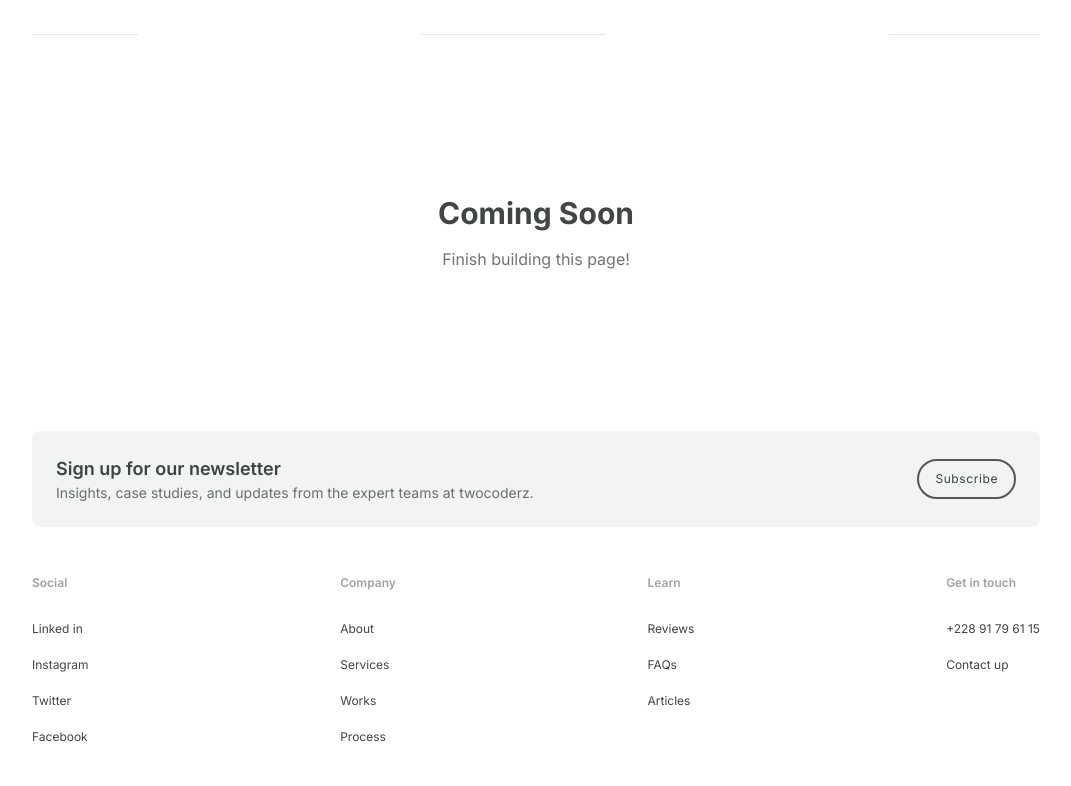
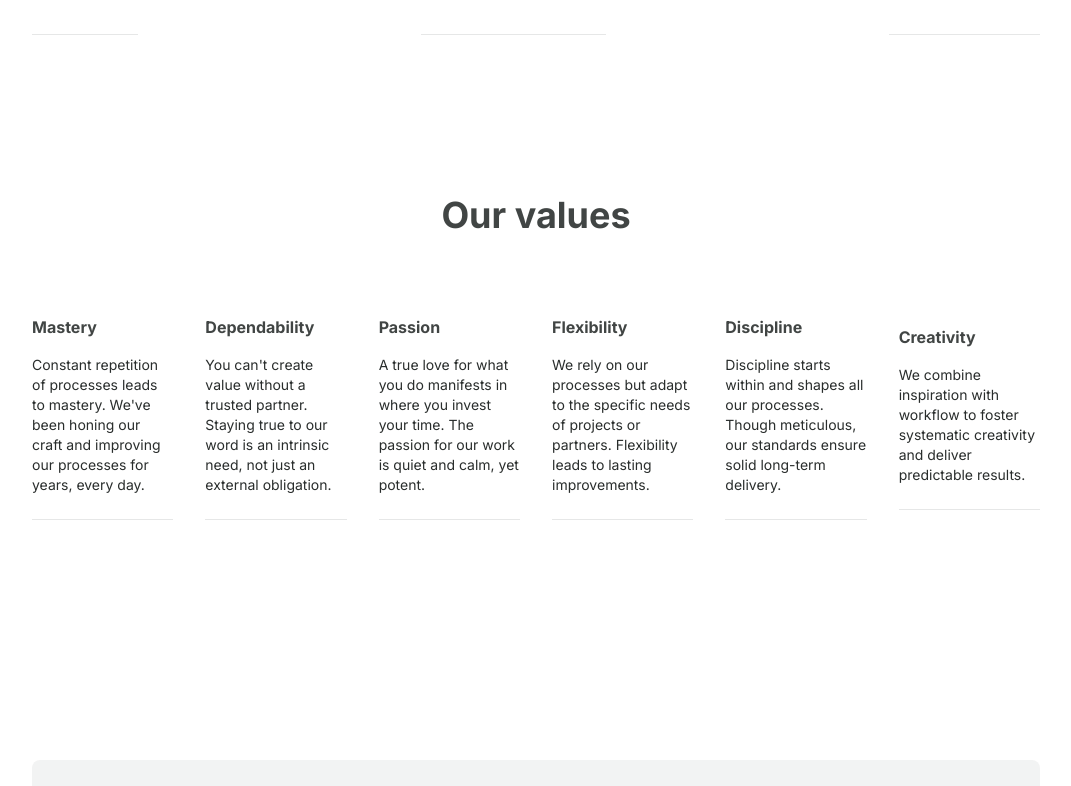
Before and after one commit to twocoderz/twocoderz.team, a React (Vite) app: page /about in a window 1280 px wide. Shown: the part 598-1384 px from the top of the page, without its empty margins (104-1175 px from the left). Built offline with nearby package versions, Linux system fonts and the light colour scheme.

Commit message:
coding values

```diff
--- a/src/pages/about/AboutPage.tsx
+++ b/src/pages/about/AboutPage.tsx
@@ -3,6 +3,7 @@ import { HeroSection } from "../../shared/components/sections/HeroSection";
 import Container from "../../shared/components/ui/Container";
 import Section from "../../shared/components/ui/Section";
 import AboutStats from "./components/AboutStats";
+import AboutValues from "./components/AboutValues";
 
 export default function AboutPage() {
   return (
@@ -20,15 +21,9 @@ export default function AboutPage() {
         </Container>
       </Section>
       {/* Add Mission/Vision section */}
-
       <Section>
         <Container>
-          <div className="text-center">
-            <h2 className="text-3xl font-bold text-black-80 mb-p4">
-              Coming Soon
-            </h2>
-            <p className="text-black-60">Finish building this page!</p>
-          </div>
+          <AboutValues />
         </Container>
       </Section>
     </Layout>
--- /dev/null
+++ b/src/pages/about/components/AboutValues.tsx
@@ -0,0 +1,53 @@
+export default function AboutValues() {
+  return (
+    <div>
+      <h2 className="text-4xl font-bold text-black-80 text-center">
+        Our values
+      </h2>
+      <div className="py-p20 flex items-center justify-between gap-p8">
+        <div className="flex flex-col items-start gap-p4 border-b border-black-10 pb-p6">
+          <h3 className="text-md font-bold text-black-80">Mastery</h3>
+          <p className="max-w-sm text-sm font-normal text-black-90">
+            Constant repetition of processes leads to mastery. We've been honing
+            our craft and improving our processes for years, every day.
+          </p>
+        </div>
+        <div className="flex flex-col items-start gap-p4 border-b border-black-10 pb-p6">
+          <h3 className="text-md font-bold text-black-80">Dependability</h3>
+          <p className="max-w-sm text-sm font-normal text-black-90">
+            You can't create value without a trusted partner. Staying true to
+            our word is an intrinsic need, not just an external obligation.
+          </p>
+        </div>
+        <div className="flex flex-col items-start gap-p4 border-b border-black-10 pb-p6">
+          <h3 className="text-md font-bold text-black-80">Passion</h3>
+          <p className="max-w-sm text-sm font-normal text-black-90">
+            A true love for what you do manifests in where you invest your time.
+            The passion for our work is quiet and calm, yet potent.
+          </p>
+        </div>
+        <div className="flex flex-col items-start gap-p4 border-b border-black-10 pb-p6">
+          <h3 className="text-md font-bold text-black-80">Flexibility</h3>
+          <p className="max-w-sm text-sm font-normal text-black-90">
+            We rely on our processes but adapt to the specific needs of projects
+            or partners. Flexibility leads to lasting improvements.
+          </p>
+        </div>
+        <div className="flex flex-col items-start gap-p4 border-b border-black-10 pb-p6">
+          <h3 className="text-md font-bold text-black-80">Discipline</h3>
+          <p className="max-w-sm text-sm font-normal text-black-90">
+            Discipline starts within and shapes all our processes. Though
+            meticulous, our standards ensure solid long-term delivery.
+          </p>
+        </div>
+        <div className="flex flex-col items-start gap-p4 border-b border-black-10 pb-p6">
+          <h3 className="text-md font-bold text-black-80">Creativity</h3>
+          <p className="max-w-sm text-sm font-normal text-black-90">
+            We combine inspiration with workflow to foster systematic creativity
+            and deliver predictable results.
+          </p>
+        </div>
+      </div>
+    </div>
+  );
+}
```
